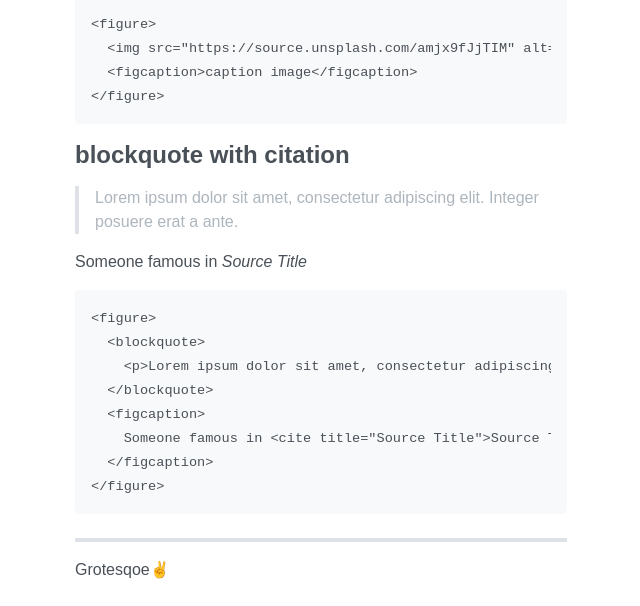
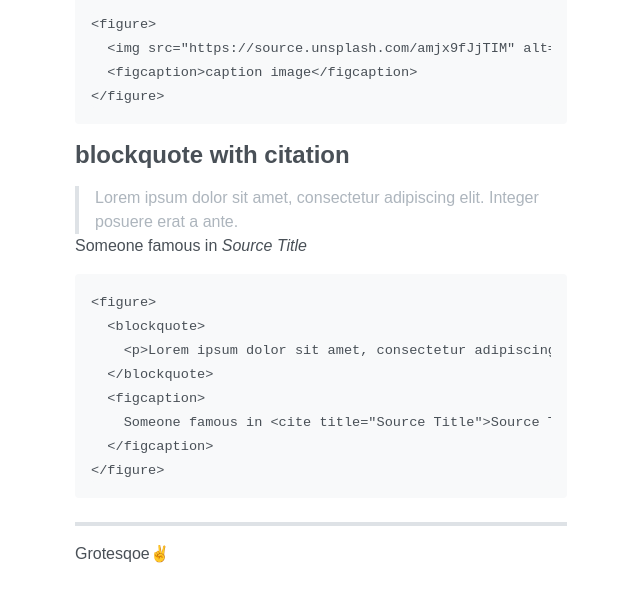
Before and after one commit to grotesqoe/www, a Jekyll site: the page built from _posts/2020-12-29-styleguide.md, in a window 1280 px wide. Shown: the part 625-1231 px from the top of the page, without its empty margins (319-959 px from the left). Built offline with Jekyll 4.4.1, drawn with Linux system fonts in a browser that asks for light colours.

Commit message:
Update _typography.scss

```diff
--- a/_sass/_typography.scss
+++ b/_sass/_typography.scss
@@ -65,7 +65,7 @@ abbr {
 
 blockquote {
   padding-left: 1rem;
-  margin: $spacer 0;
+  margin: 0;
   color: $gray-500;
   border-left: .25rem solid $border-color;
 
```
